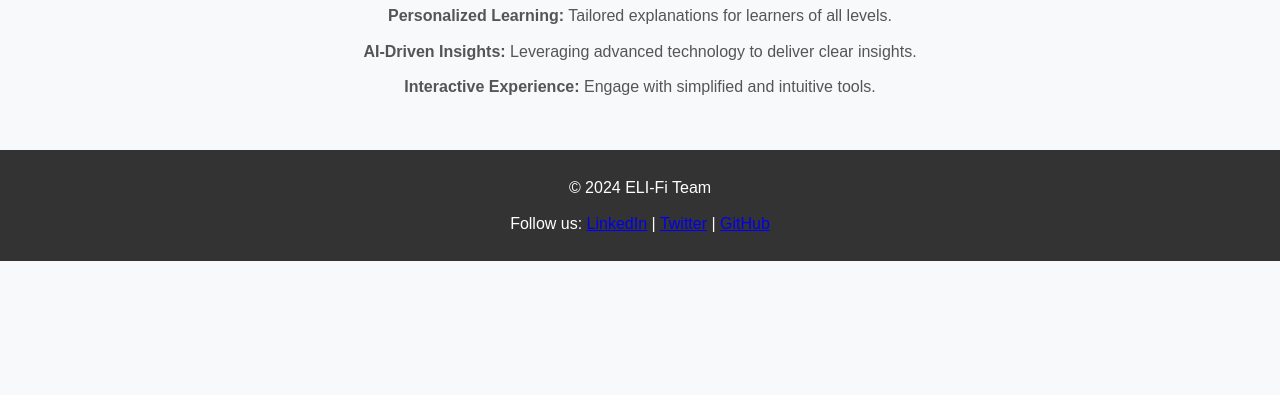
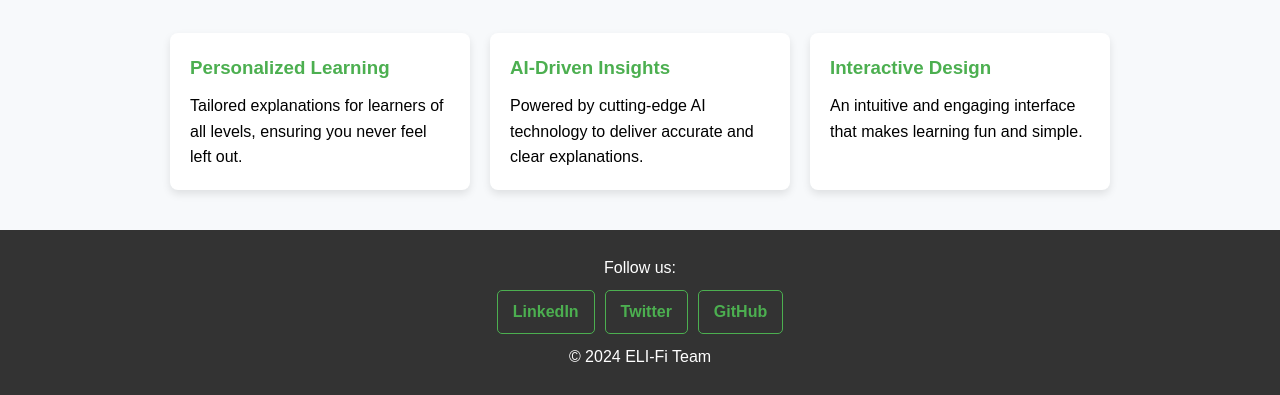
Before and after one commit to UniversalLevi/ELI-Fi, a plain HTML site: page index.html in a window 1280 px wide. Shown: the part 740-1135 px from the top of the page. Before the commit the page ends 1001 px from the top, so only its background shows below. Drawn offline with Linux system fonts and the light colour scheme.

Commit message:
frontend

```diff
--- a/index.html
+++ b/index.html
@@ -51,7 +51,7 @@
       text-align: center;
       background: linear-gradient(to bottom, #4CAF50, #2196F3);
       color: white;
-      padding: 35px 20px; /* Reduced height */
+      padding: 50px 20px;
     }
 
     #hero h1 {
@@ -115,14 +115,32 @@
       margin-bottom: 10px;
     }
 
-    #features ul {
-      list-style: none;
+    #features .feature-cards {
+      display: flex;
+      flex-wrap: wrap;
+      justify-content: center;
+      gap: 20px;
       margin-top: 20px;
     }
 
-    #features ul li {
-      margin: 10px 0;
-      color: #555;
+    #features .feature-card {
+      background: white;
+      padding: 20px;
+      border-radius: 8px;
+      box-shadow: 0 4px 8px rgba(0, 0, 0, 0.1);
+      text-align: left;
+      width: 300px;
+      transition: transform 0.3s ease, box-shadow 0.3s ease;
+    }
+
+    #features .feature-card:hover {
+      transform: translateY(-5px);
+      box-shadow: 0 6px 12px rgba(0, 0, 0, 0.2);
+    }
+
+    #features .feature-card h3 {
+      color: #4CAF50;
+      margin-bottom: 10px;
     }
 
     footer {
@@ -136,15 +154,26 @@
       margin: 10px 0;
     }
 
+    footer .social-links {
+      margin: 10px 0;
+      display: flex;
+      justify-content: center;
+      gap: 10px;
+    }
+
     footer .social-links a {
+      text-decoration: none;
+      font-weight: bold;
+      padding: 8px 15px;
+      border-radius: 5px;
+      border: 1px solid #4CAF50;
       color: #4CAF50;
-      text-decoration: none;
-      margin: 0 5px;
-      font-weight: bold;
+      transition: background-color 0.3s, color 0.3s;
     }
 
     footer .social-links a:hover {
-      text-decoration: underline;
+      background-color: #4CAF50;
+      color: white;
     }
   </style>
 </head>
@@ -191,20 +220,30 @@
 
   <section id="features">
     <h2>Features</h2>
-    <ul>
-      <li><strong>Personalized Learning:</strong> Tailored explanations for learners of all levels.</li>
-      <li><strong>AI-Driven Insights:</strong> Leveraging advanced technology to deliver clear insights.</li>
-      <li><strong>Interactive Experience:</strong> Engage with simplified and intuitive tools.</li>
-    </ul>
+    <div class="feature-cards">
+      <div class="feature-card">
+        <h3>Personalized Learning</h3>
+        <p>Tailored explanations for learners of all levels, ensuring you never feel left out.</p>
+      </div>
+      <div class="feature-card">
+        <h3>AI-Driven Insights</h3>
+        <p>Powered by cutting-edge AI technology to deliver accurate and clear explanations.</p>
+      </div>
+      <div class="feature-card">
+        <h3>Interactive Design</h3>
+        <p>An intuitive and engaging interface that makes learning fun and simple.</p>
+      </div>
+    </div>
   </section>
 
   <footer id="contact">
+    <p>Follow us:</p>
+    <div class="social-links">
+      <a href="#" class="linkedin">LinkedIn</a>
+      <a href="#" class="twitter">Twitter</a>
+      <a href="#" class="github">GitHub</a>
+    </div>
     <p>&copy; 2024 ELI-Fi Team</p>
-    <p>Follow us:
-      <a href="#">LinkedIn</a> |
-      <a href="#">Twitter</a> |
-      <a href="#">GitHub</a>
-    </p>
   </footer>
 </body>
 </html>
```
